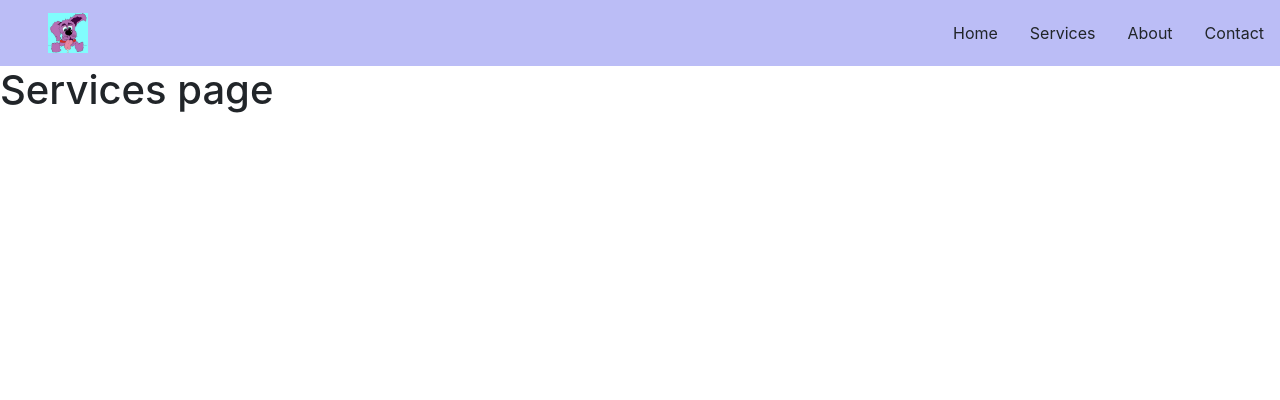
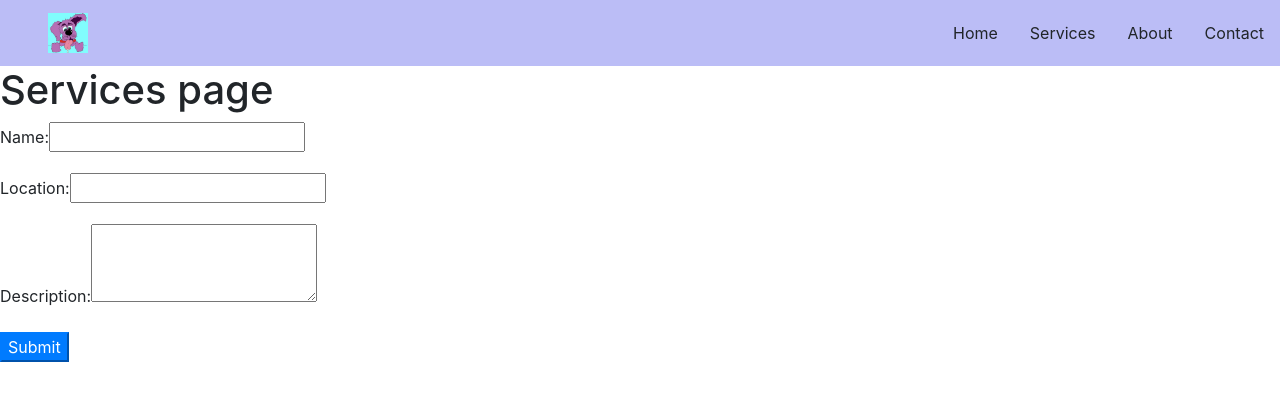
Before and after one commit to nickf94/T3A2_Pesky_Pooch, a React (Create React App) app in the folder src/client/: page /services in a window 1280 px wide. Shown: the top 400 px of the page. Built offline with nearby package versions, Linux system fonts and the light colour scheme.

Commit message:
eventform added

```diff
--- a/src/client/src/forms/EventForm.js
+++ b/src/client/src/forms/EventForm.js
@@ -51,7 +51,7 @@ render() {
         <input type="location" value={this.state.location} onChange={this.onLocationChange.bind(this)} />
       </div>
       <div className="form-group">
-        <label for="message">Message:</label>
+        <label for="description">Description:</label>
         <textarea rows="3" value={this.state.description} onChange={this.onDescriptionChange.bind(this)} />
       </div>
       <button type="submit" className="btn-primary">Submit</button>
--- a/src/client/src/pages/Services.js
+++ b/src/client/src/pages/Services.js
@@ -1,9 +1,12 @@
 import React from 'react';
+import EventForm from '../forms/EventForm'
+
 
 export const Services  = () => (
   <React.Fragment>
     <div>
       <h1>Services page</h1>
+      <EventForm />
     </div>
   </React.Fragment>
 )
```
Also changed, not shown: src/client/src/ContactPage.js (deleted, +0 -15 lines).
